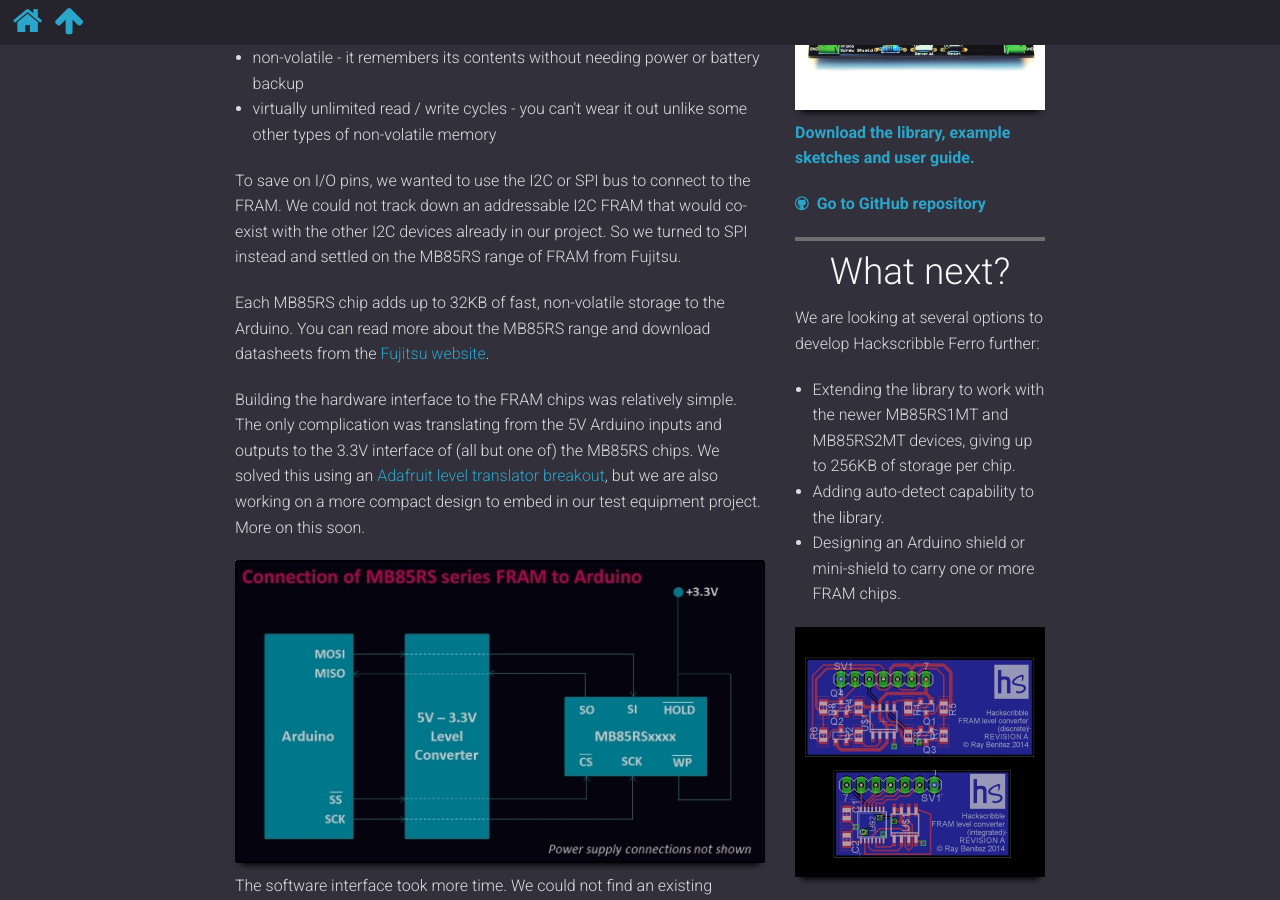
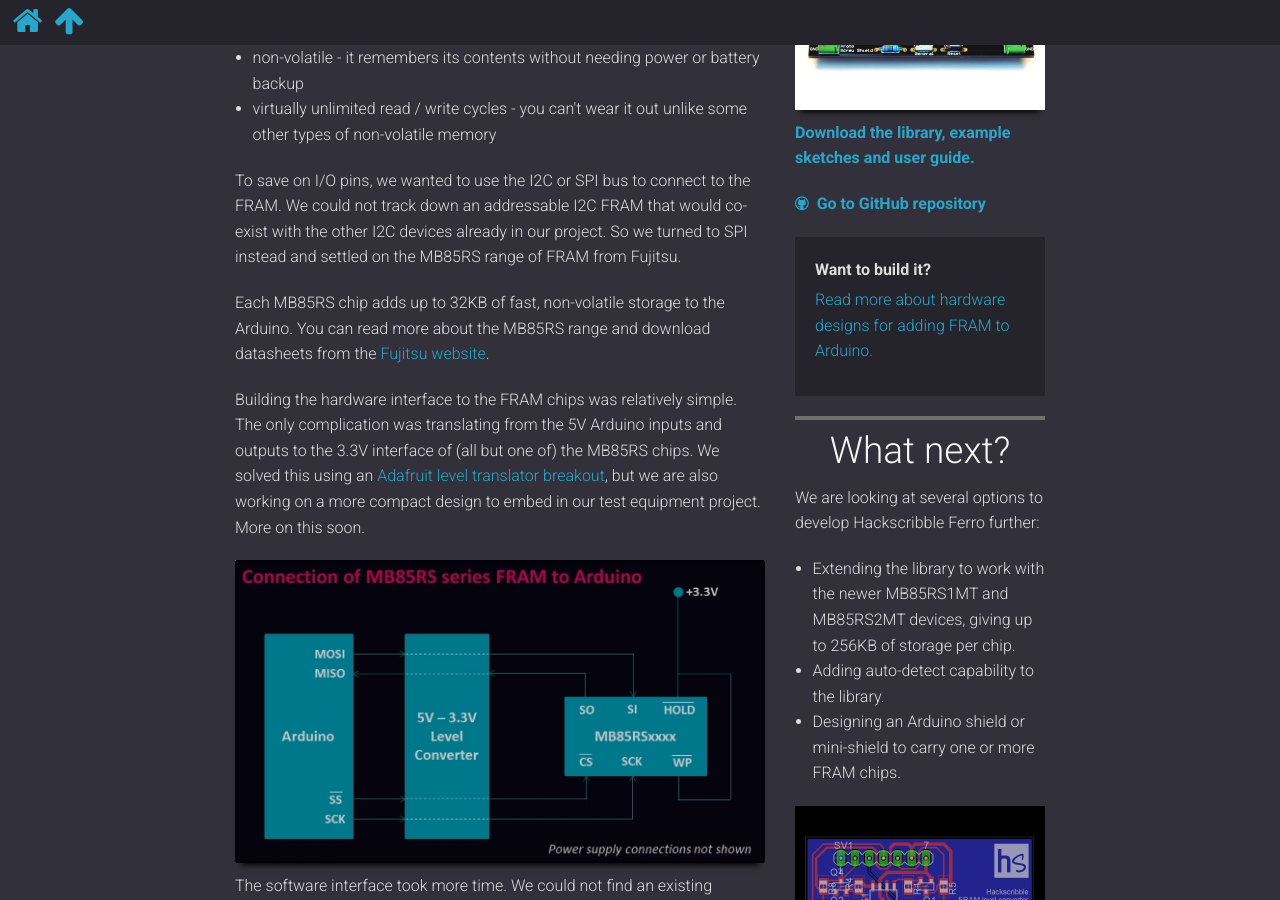
Before and after one commit to cwhisenhunt/hackscribble-ferro-library, a Jekyll site: the page built from index.html, in a window 1280 px wide and 900 px high, scrolled down 570 px. Built offline with Jekyll 4.4.1, drawn with Linux system fonts in a browser that asks for light colours; some web fonts are replaced; Markdown is read by kramdown in place of the engine named in the settings.

Commit message:
Adding link to Ferro hardware page.

```diff
--- a/index.html
+++ b/index.html
@@ -151,6 +151,15 @@ myArray.WriteElement(12, (byte*)&myFloat, myResult);
                         <a href="{{ site.github.repository_url }}"><i class="icon-github"></i>&nbsp;&nbsp;Go to GitHub repository</a>
                     </b>
                 </p>
+				<div class="panel">
+                    <dl>
+                        <dt>Want to build it?</dt>
+                        <dd>
+                            <a href="http://www.hackscribble.com/hackscribble-ferro-hardware">Read more about hardware designs for
+							adding FRAM to Arduino.</a>
+                        </dd>
+                    </dl>
+                </div>
                 <hr class="my-hr"></hr>
                 <h2 class="my-headline">What next?</h2>
                 <p>
```
